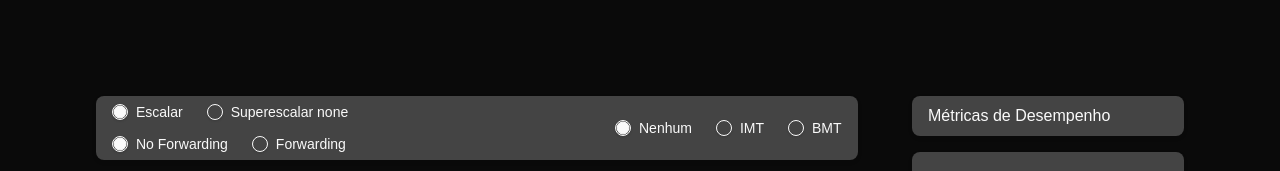
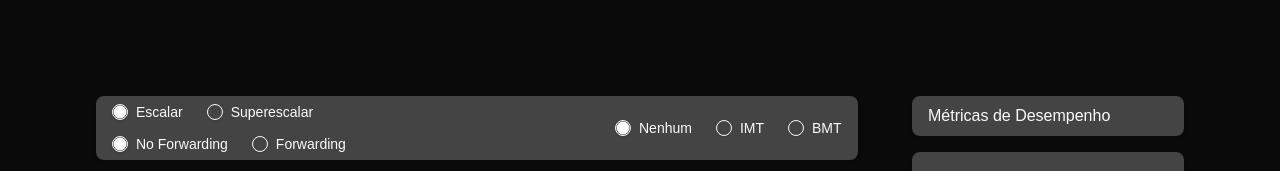
Before and after one commit to WKO8/pipeline-simulator, a Next.js app: page / in a window 1280 px wide. Shown: the top 171 px of the page. Built offline with nearby package versions, Linux system fonts and the light colour scheme.

Commit message:
Removed multithreading type of Superscalar option name

```diff
--- a/src/app/components/Layout/Layout.tsx
+++ b/src/app/components/Layout/Layout.tsx
@@ -562,7 +562,7 @@ const Layout = () => {
                 </div>
                 <div className="flex items-center space-x-2">
                   <RadioGroupItem value="superescalar" id="r-superescalar" />
-                  <Label htmlFor="r-superescalar">Superescalar {selectedMultithreading}</Label>
+                  <Label htmlFor="r-superescalar">Superescalar</Label>
                 </div>
               </RadioGroup>
             </div>
```
